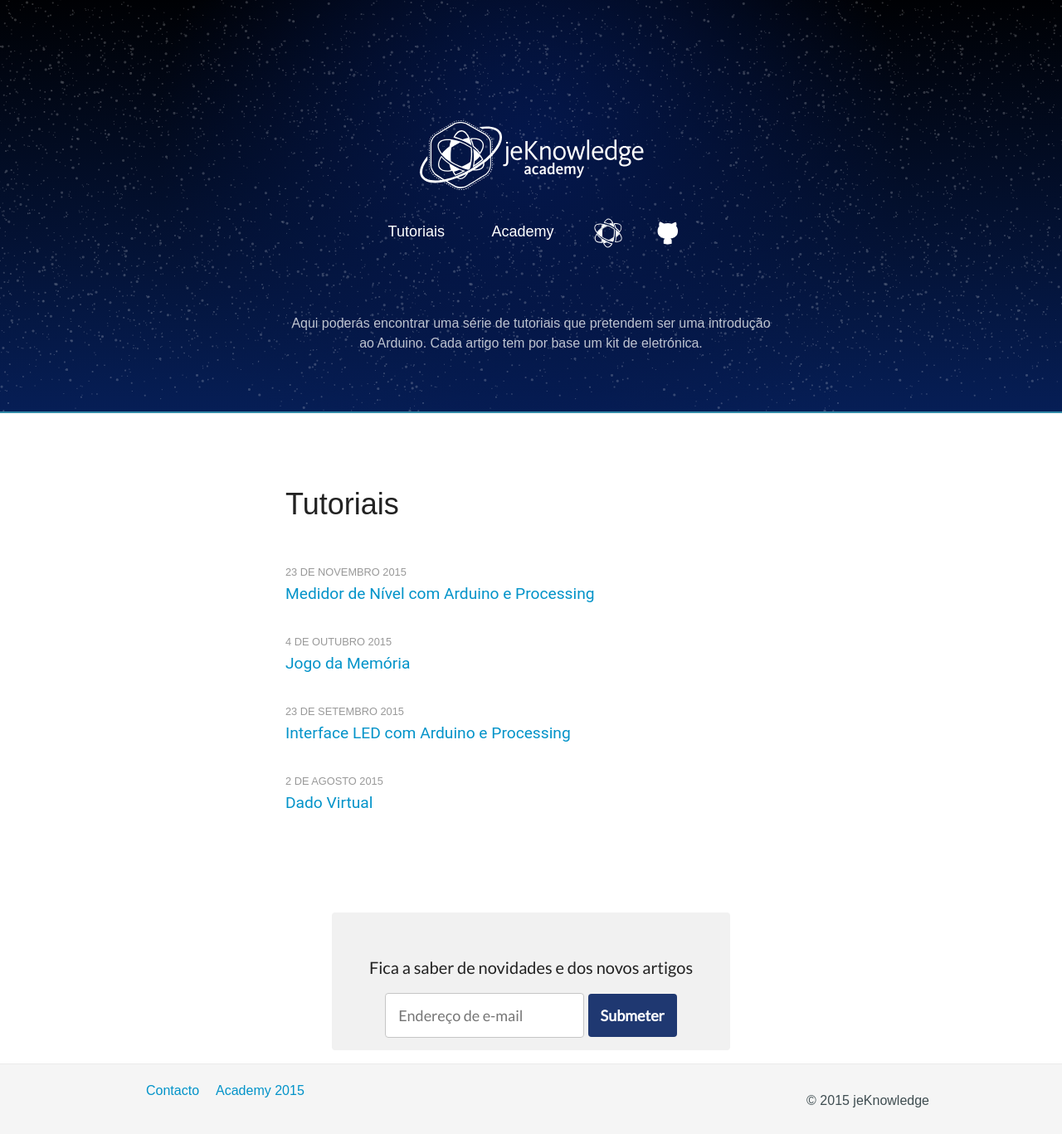
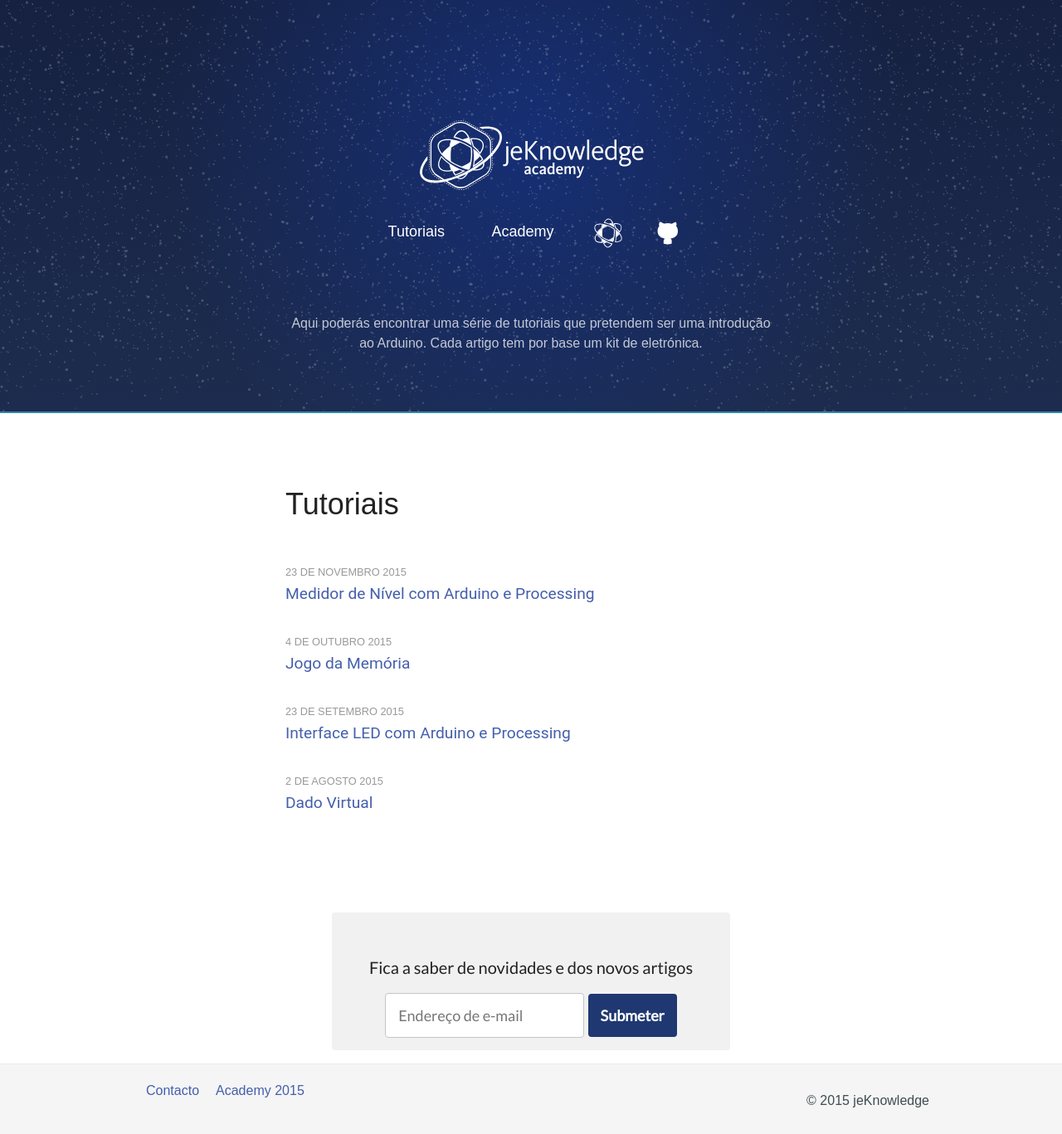
Before and after one commit to jeKnowledge/academy-articles, a Jekyll site: the page built from index.html, in a window 1280 px wide. Shown: the whole page at 83% size. Built offline with Jekyll 4.4.1, drawn with Linux system fonts in a browser that asks for light colours; comment, search, counter and statistics services are not loaded.

Commit message:
blue update

```diff
--- a/css/style.css
+++ b/css/style.css
@@ -175,8 +175,7 @@ section#header {
   color:white;
   height: initial;
 
-  background: url('/academy-articles/img/stars.png'),radial-gradient(450px circle at 50% 35%, rgb(4, 23, 76), rgba(255,255,255,0)),linear-gradient(#000104, #061E56);
-
+  background: url('/academy-articles/img/stars.png'),radial-gradient(450px circle at 50% 35%, rgb(22, 47, 117), rgba(255,255,255,0)),linear-gradient(#162141 , #1D2C4E );
 }
 section#header h3.logo {
   width: 20em;
@@ -405,7 +404,7 @@ h3 {
 
 a {
 	background-color: transparent;
-	color: #0293C9;
+	color: #445FAC;
 	text-decoration: none;
 	transition: color .2s ease;
 }
```
